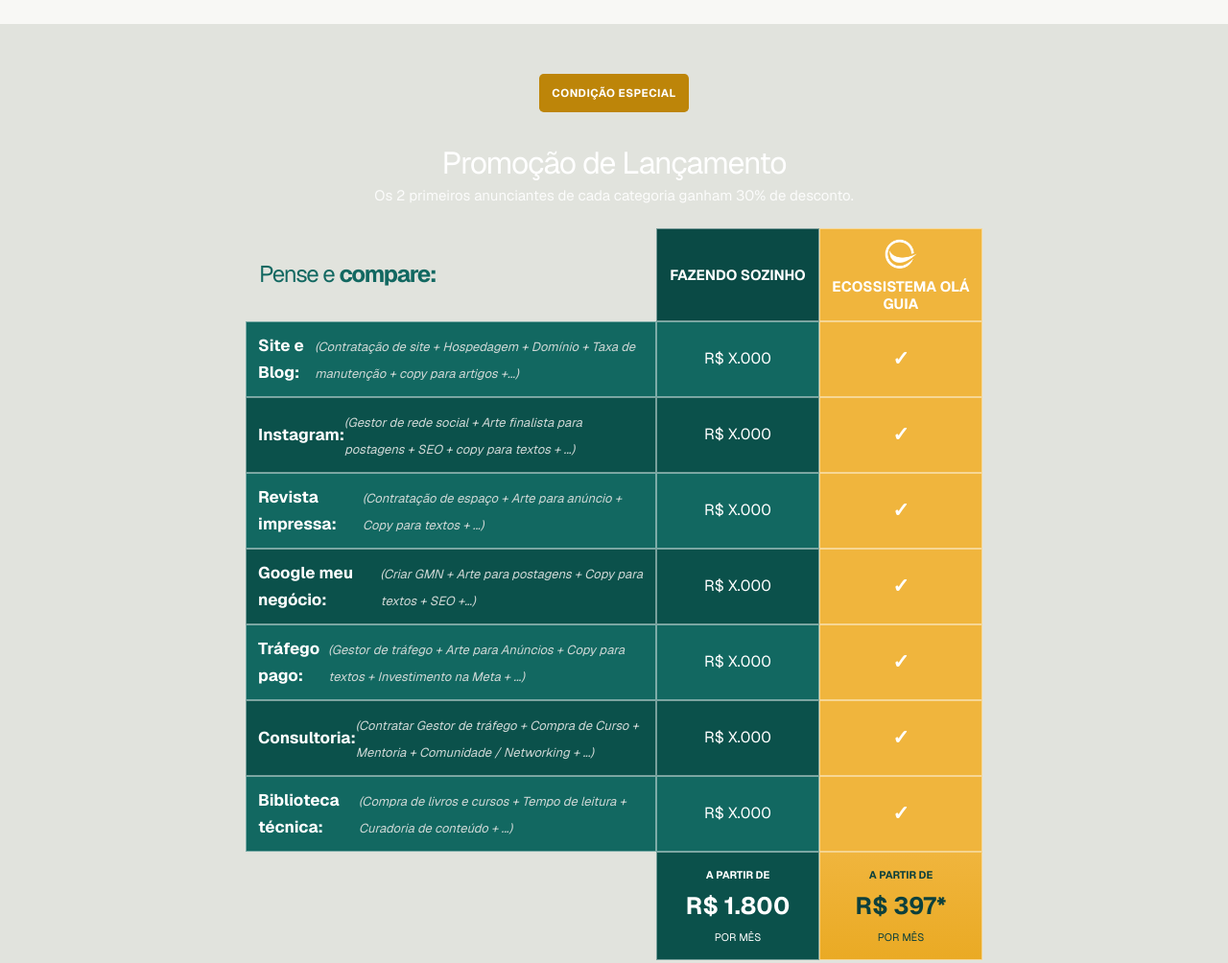
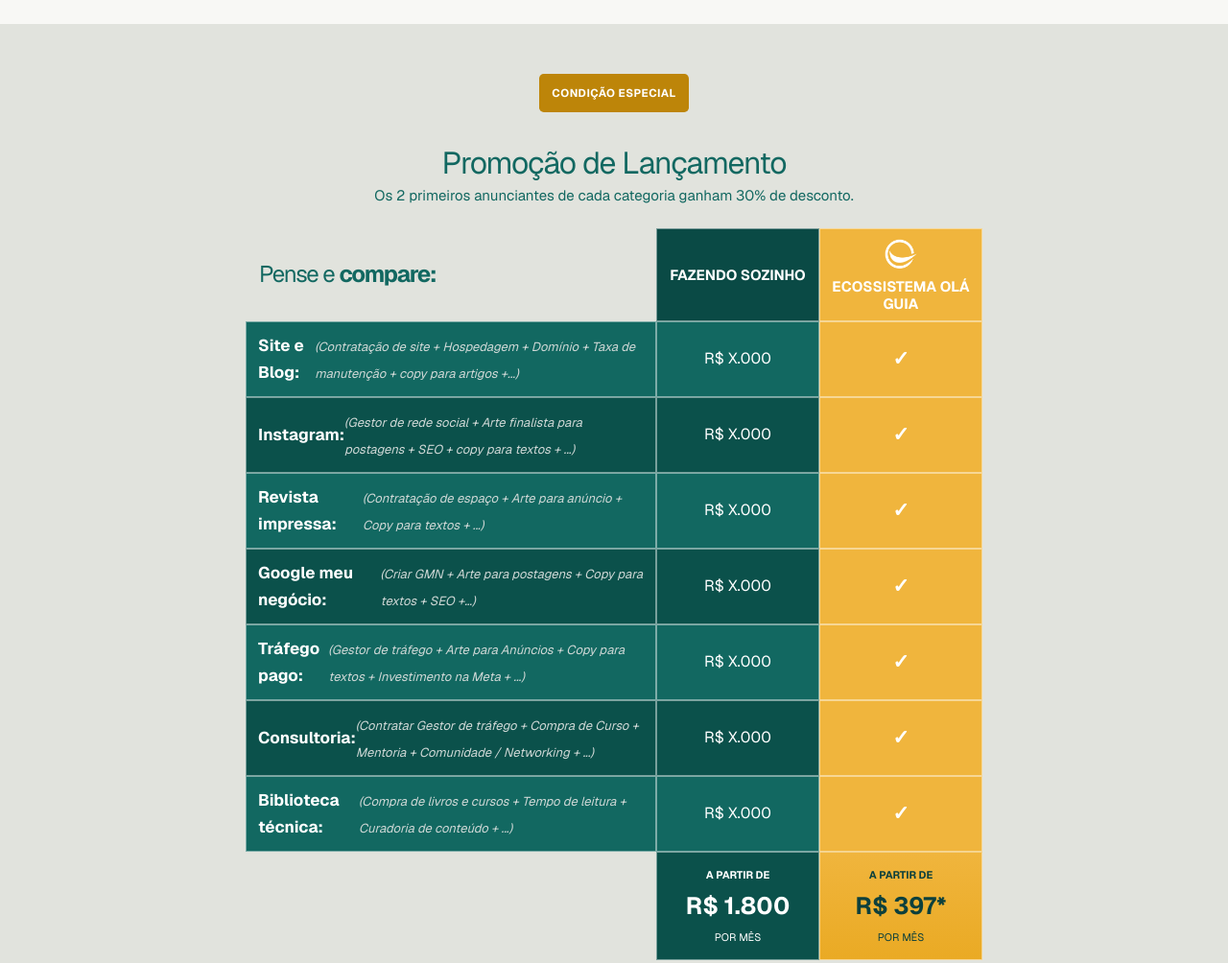
Before and after one commit to 3ielzinh/olaguia, a website: page index.html in a window 1280 px wide. Shown: the part 10240-11244 px from the top of the page at 96% size. Drawn offline with nearby package versions, Linux system fonts and the light colour scheme.

Commit message:
Set launch promotion copy to green

```diff
--- a/public/css/embedded-responsive.css
+++ b/public/css/embedded-responsive.css
@@ -1207,6 +1207,9 @@
     text-align:left!important;
   }
   #compare .comparison-prompt strong{font-weight:800!important}
+  #compare .copy-section-heading h2,
+  #compare .copy-section-heading>p,
+  #compare .copy-offer-copy p{color:#126861!important}
 }
 
 @media (min-width:601px){
```
